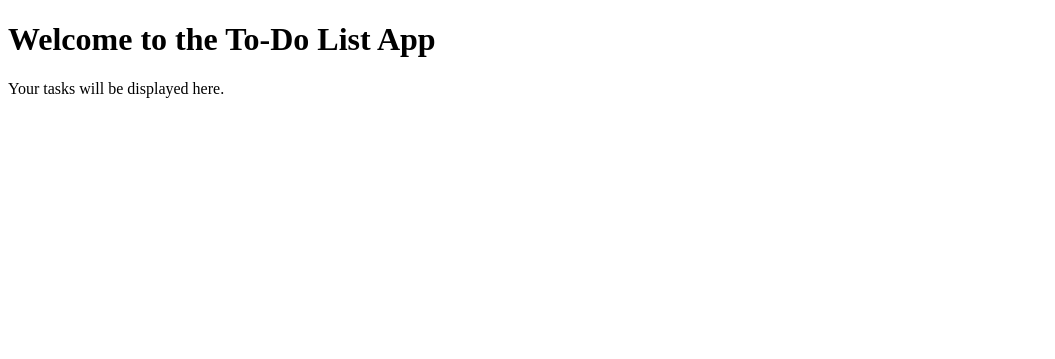
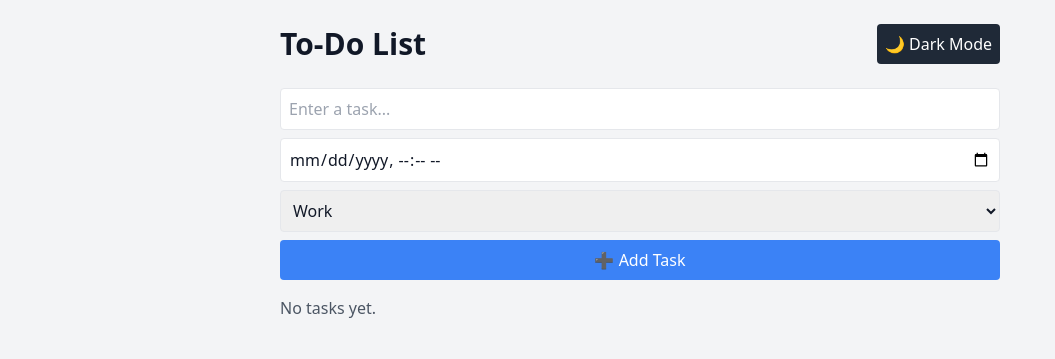
Before and after one commit to Corngaming1/django-to-do-list, a Django app: page / in a window 1280 px wide. Shown: the top 359 px of the page, without its empty margins (0-1055 px from the left). Run offline with Django 5.2, Linux system fonts and the light colour scheme; some libraries are stand-ins or nearby versions.

Commit message:
Added feature

```diff
--- a/todo/templates/todo/index.html
+++ b/todo/templates/todo/index.html
@@ -1,12 +1,147 @@
 <!DOCTYPE html>
-<html lang="en">
+<html lang="en" class="transition-all">
 <head>
     <meta charset="UTF-8">
     <meta name="viewport" content="width=device-width, initial-scale=1.0">
     <title>To-Do List</title>
+    <script src="https://cdn.tailwindcss.com"></script>
+    <script>
+        tailwind.config = { darkMode: 'class' };
+    </script>
 </head>
-<body>
-    <h1>Welcome to the To-Do List App</h1>
-    <p>Your tasks will be displayed here.</p>
+<body class="bg-gray-100 text-gray-900 dark:bg-gray-900 dark:text-white transition-all">
+
+    <div class="max-w-3xl mx-auto p-6">
+        <div class="flex justify-between items-center mb-6">
+            <h1 class="text-3xl font-bold"> To-Do List</h1>
+            <button id="themeToggle" class="p-2 bg-gray-800 text-white rounded transition hover:bg-gray-700">🌙 Dark Mode</button>
+        </div>
+
+        <div class="flex flex-col space-y-2 mb-4">
+            <input id="taskInput" type="text" placeholder="Enter a task..." class="p-2 border rounded dark:bg-gray-800 dark:text-white">
+            <input id="dueDate" type="datetime-local" class="p-2 border rounded dark:bg-gray-800 dark:text-white">
+            <select id="category" class="p-2 border rounded dark:bg-gray-800 dark:text-white">
+                <option value="Work">Work</option>
+                <option value="Personal">Personal</option>
+                <option value="Other">Other</option>
+            </select>
+            <button id="addTask" class="px-4 py-2 bg-blue-500 text-white rounded transition hover:bg-blue-600">➕ Add Task</button>
+        </div>
+
+        <div class="flex justify-between items-center mb-4">
+            <p id="taskCount" class="text-gray-600 dark:text-gray-400">No tasks yet.</p>
+        </div>
+
+        <ul id="taskList" class="space-y-2"></ul>
+    </div>
+
+    <script>
+        const themeToggle = document.getElementById('themeToggle');
+        const html = document.documentElement;
+        const taskInput = document.getElementById('taskInput');
+        const addTaskBtn = document.getElementById('addTask');
+        const dueDateInput = document.getElementById('dueDate');
+        const categoryInput = document.getElementById('category');
+        const taskList = document.getElementById('taskList');
+        const taskCount = document.getElementById('taskCount');
+
+        if (localStorage.getItem('theme') === 'dark') {
+            html.classList.add('dark');
+            themeToggle.textContent = '☀️ Light Mode';
+        }
+
+        themeToggle.addEventListener('click', () => {
+            html.classList.toggle('dark');
+            localStorage.setItem('theme', html.classList.contains('dark') ? 'dark' : 'light');
+            themeToggle.textContent = html.classList.contains('dark') ? '☀️ Light Mode' : '🌙 Dark Mode';
+        });
+
+        function loadTasks() {
+            let tasks = JSON.parse(localStorage.getItem('tasks')) || [];
+            taskList.innerHTML = '';
+            tasks.sort((a, b) => a.done - b.done);
+            tasks.forEach(task => addTaskToDOM(task));
+            updateTaskCount(tasks.length);
+        }
+
+        function updateTaskCount(count) {
+            taskCount.textContent = count === 0 ? "No tasks yet." : `You have ${count} task${count > 1 ? 's' : ''}.`;
+        }
+
+        function addTaskToDOM(task) {
+            const li = document.createElement('li');
+            li.classList = "flex justify-between items-center p-3 bg-white dark:bg-gray-800 rounded shadow-md transition-opacity duration-300";
+            li.dataset.taskId = task.id;
+
+            const taskInfo = document.createElement('div');
+            taskInfo.classList = "flex-grow px-2";
+            taskInfo.innerHTML = `<strong>${task.text}</strong> <br> <small>${task.dueDate || 'No due date'} - ${task.category}</small>`;
+            if (task.done) {
+                taskInfo.classList.add("line-through", "text-gray-400");
+            }
+
+            const buttonContainer = document.createElement('div');
+            buttonContainer.classList = "flex space-x-2";
+
+            const doneBtn = document.createElement('button');
+            doneBtn.textContent = task.done ? "🔄 Undo" : "✅ Done";
+            doneBtn.classList = "text-green-500 transition hover:text-green-400";
+            doneBtn.onclick = () => toggleDone(task.id);
+
+            const deleteBtn = document.createElement('button');
+            deleteBtn.textContent = "❌";
+            deleteBtn.classList = "text-red-500 transition hover:text-red-400";
+            deleteBtn.onclick = () => confirmDelete(task.id);
+
+            buttonContainer.appendChild(doneBtn);
+            buttonContainer.appendChild(deleteBtn);
+
+            li.appendChild(taskInfo);
+            li.appendChild(buttonContainer);
+            taskList.appendChild(li);
+        }
+
+        function toggleDone(taskId) {
+            let tasks = JSON.parse(localStorage.getItem('tasks')) || [];
+            tasks = tasks.map(task => task.id == taskId ? { ...task, done: !task.done } : task);
+            localStorage.setItem('tasks', JSON.stringify(tasks));
+            loadTasks();
+        }
+
+        function confirmDelete(taskId) {
+            if (confirm("Are you sure you want to delete this task?")) {
+                deleteTask(taskId);
+            }
+        }
+
+        function deleteTask(taskId) {
+            let tasks = JSON.parse(localStorage.getItem('tasks')) || [];
+            tasks = tasks.filter(task => task.id != taskId);
+            localStorage.setItem('tasks', JSON.stringify(tasks));
+            loadTasks();
+        }
+
+        function addTask() {
+            const taskText = taskInput.value.trim();
+            const dueDate = dueDateInput.value;
+            const category = categoryInput.value;
+            if (taskText === '') return;
+
+            let tasks = JSON.parse(localStorage.getItem('tasks')) || [];
+            tasks.push({ id: Date.now(), text: taskText, dueDate: dueDate, category: category, done: false });
+            localStorage.setItem('tasks', JSON.stringify(tasks));
+
+            taskInput.value = '';
+            dueDateInput.value = '';
+            loadTasks();
+        }
+
+        addTaskBtn.addEventListener('click', addTask);
+        taskInput.addEventListener('keypress', (event) => {
+            if (event.key === 'Enter') addTask();
+        });
+
+        loadTasks();
+    </script>
 </body>
 </html>
```
